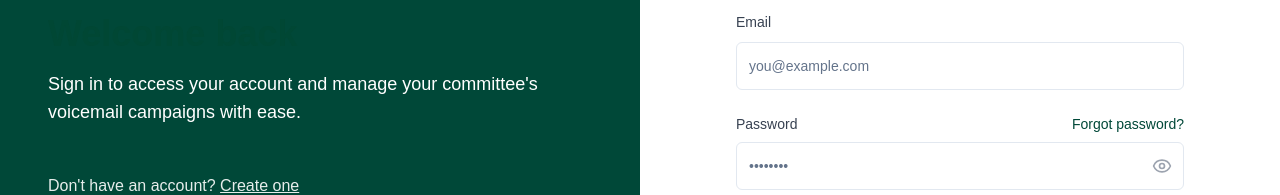
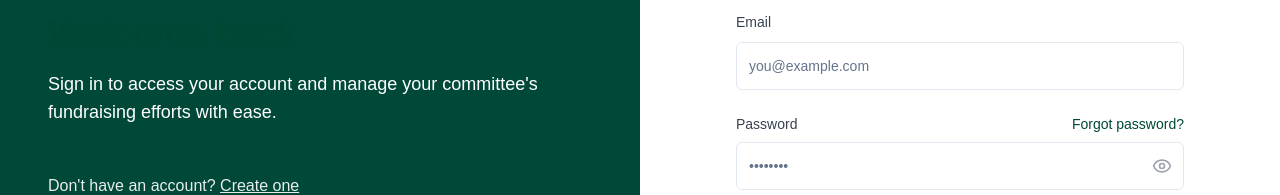
Before and after one commit to kampeynco/autovoicemailgenie, a React (Vite) app: page /auth/signin in a window 1280 px wide. Shown: the part 330-525 px from the top of the page. Built offline with nearby package versions, Linux system fonts and the light colour scheme; a web font is replaced by a local one.

Commit message:
Visual edit in Lovable
Edited UI in Lovable

```diff
--- a/src/pages/auth/SignIn.tsx
+++ b/src/pages/auth/SignIn.tsx
@@ -48,9 +48,7 @@ const SignIn = () => {
           <h1 className="font-semibold text-white text-4xl">Callback Engine</h1>
         </div>
         <h2 className="text-4xl font-bold mb-4">Welcome back</h2>
-        <p className="text-lg mb-12">
-          Sign in to access your account and manage your committee's voicemail campaigns with ease.
-        </p>
+        <p className="text-lg mb-12">Sign in to access your account and manage your committee's fundraising efforts with ease.</p>
         <div>
           <p className="text-white/90">
             Don't have an account?{" "}
```
